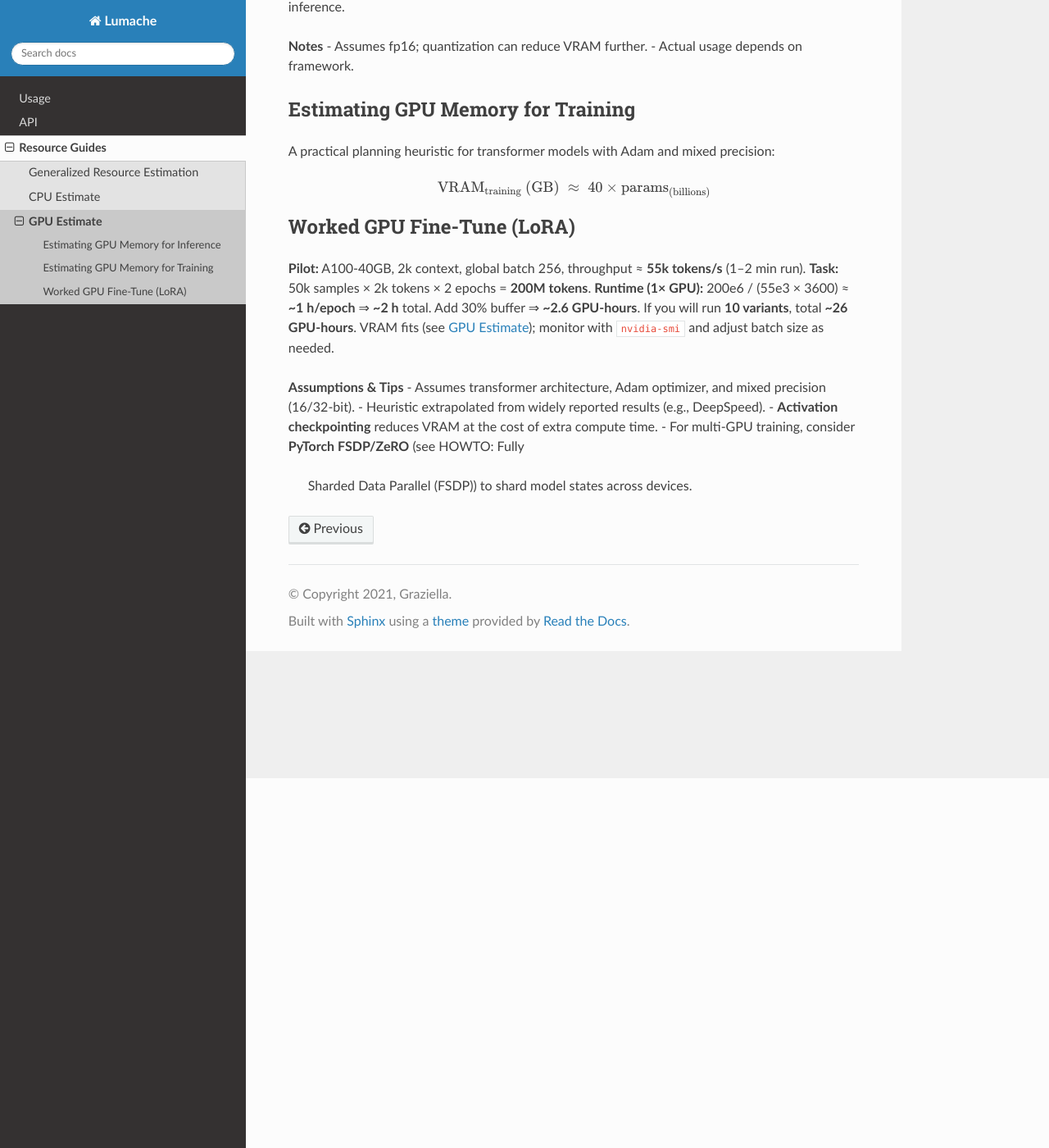
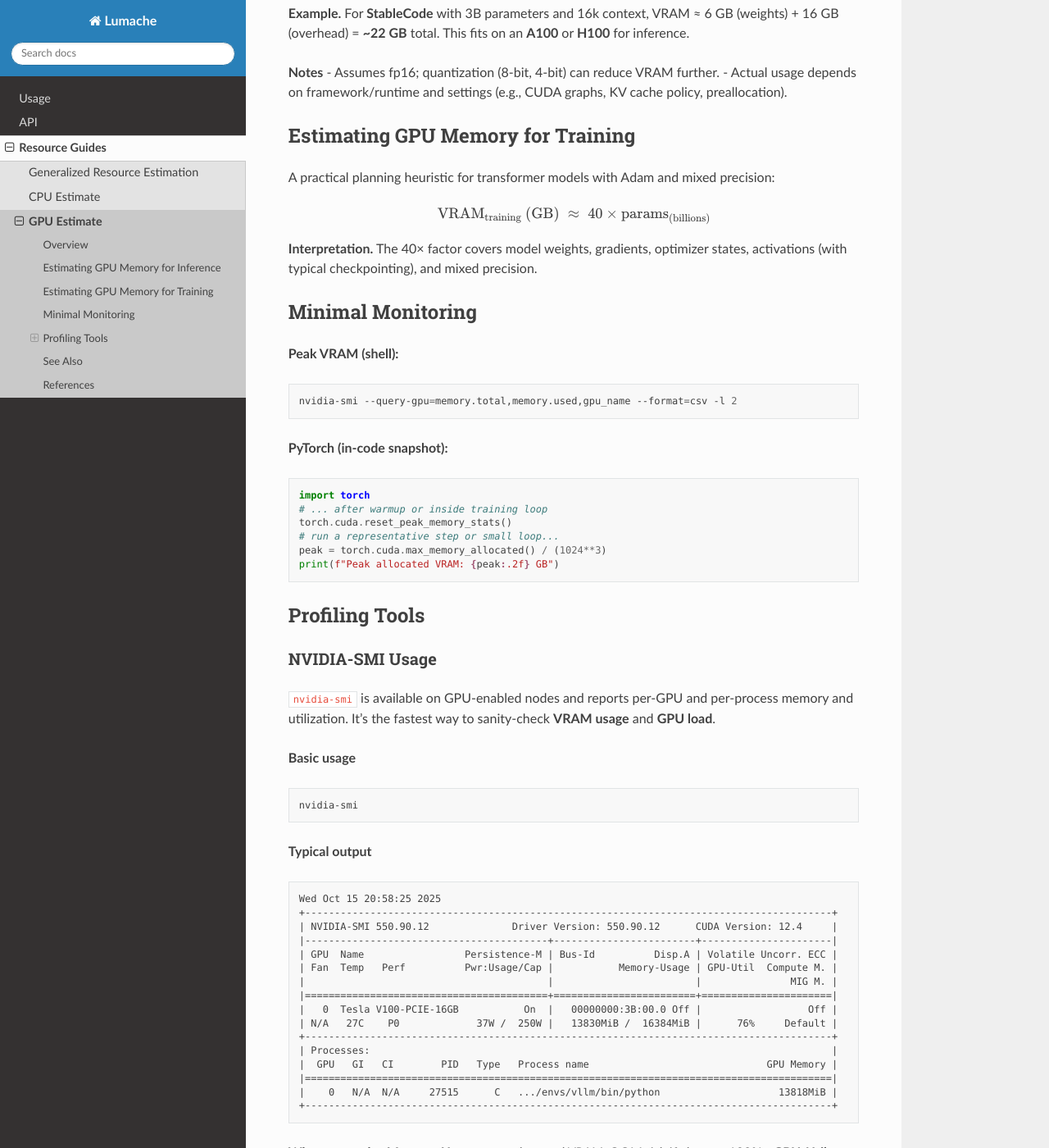
Before and after one commit to NAIRRProgram/nairr, a Sphinx documentation site: the page built from docs/source/resource_guides/gpu_estimation.rst, in a window 1280 px wide and 1400 px high, scrolled down 451 px. Shown: the whole window at 82% size. Built offline with Sphinx 7.4.7 and the Read the Docs theme 3.1.0, drawn with Linux system fonts in a browser that asks for light colours; pages that are not in the unit, such as notebooks, are missing from menus; some of the changed text lies outside the part shown.

Commit message:
Updated GPU documentation

```diff
--- a/docs/source/resource_guides/gpu_estimation.rst
+++ b/docs/source/resource_guides/gpu_estimation.rst
@@ -1,13 +1,15 @@
 GPU Estimate
 ============
 
+Overview
+--------
 Most modern AI models scale efficiently across multiple GPUs. Estimating GPU
-memory and compute time is important when submitting a proposal to the
-NAIRR Pilot program to avoid out-of-memory (OOM) errors and unnecessary waste.
+memory (VRAM) and compute time is critical for NAIRR proposals to avoid
+out-of-memory (OOM) errors and unnecessary resource waste.
 
 Estimating GPU Memory for Inference
 -----------------------------------
-A quick rule of thumb for fp16 (half precision):
+A quick rule of thumb for estimating GPU VRAM in GB:
 
 .. math::
 
@@ -15,13 +17,13 @@ A quick rule of thumb for fp16 (half precision):
    2 \times \mathrm{params}_{(\mathrm{billions})}
    \;+\; 1 \times \mathrm{context\ length}_{(\mathrm{thousands})}
 
-Example: for **StableCode** with 3B parameters and 16k context,
-estimated VRAM ≈ 6 GB (weights) + 16 GB (overhead) = **~22 GB** for inference.
-A model like this should fit on an **A100** or **H100** for inference.
+**Example.** For **StableCode** with 3B parameters and 16k context,
+VRAM ≈ 6 GB (weights) + 16 GB (overhead) = **~22 GB** total. This fits on an
+**A100** or **H100** for inference.
 
 **Notes**
-- Assumes fp16; quantization can reduce VRAM further.
-- Actual usage depends on framework.
+- Assumes fp16; quantization (8-bit, 4-bit) can reduce VRAM further.
+- Actual usage depends on framework/runtime and settings (e.g., CUDA graphs, KV cache policy, preallocation).
 
 Estimating GPU Memory for Training
 ----------------------------------
@@ -32,19 +34,110 @@ A practical planning heuristic for transformer models with Adam and mixed precis
    \mathrm{VRAM}_{\text{training}} \;(\mathrm{GB}) \;\approx\;
    40 \times \mathrm{params}_{(\mathrm{billions})}
 
+**Interpretation.** The 40× factor covers model weights, gradients, optimizer
+states, activations (with typical checkpointing), and mixed precision.
 
-Worked GPU Fine-Tune (LoRA)
----------------------------------------
-**Pilot:** A100-40GB, 2k context, global batch 256, throughput ≈ **55k tokens/s** (1–2 min run).
-**Task:** 50k samples × 2k tokens × 2 epochs = **200M tokens**.
-**Runtime (1× GPU):** 200e6 / (55e3 × 3600) ≈ **~1 h/epoch** ⇒ **~2 h** total.
-Add 30% buffer ⇒ **~2.6 GPU-hours**.
-If you will run **10 variants**, total **~26 GPU-hours**.
-VRAM fits (see :doc:`GPU Estimate <gpu_estimation>`); monitor with ``nvidia-smi`` and adjust batch size as needed.
+Minimal Monitoring
+------------------------------------
+**Peak VRAM (shell):**
 
-**Assumptions & Tips**
-- Assumes transformer architecture, Adam optimizer, and mixed precision (16/32-bit).
-- Heuristic extrapolated from widely reported results (e.g., DeepSpeed).
-- **Activation checkpointing** reduces VRAM at the cost of extra compute time.
-- For multi-GPU training, consider **PyTorch FSDP/ZeRO** (see HOWTO: Fully
-  Sharded Data Parallel (FSDP)) to shard model states across devices.
+.. code-block:: bash
+
+   nvidia-smi --query-gpu=memory.total,memory.used,gpu_name --format=csv -l 2
+
+**PyTorch (in-code snapshot):**
+
+.. code-block:: python
+
+   import torch
+   # ... after warmup or inside training loop
+   torch.cuda.reset_peak_memory_stats()
+   # run a representative step or small loop...
+   peak = torch.cuda.max_memory_allocated() / (1024**3)
+   print(f"Peak allocated VRAM: {peak:.2f} GB")
+
+Profiling Tools
+---------------
+NVIDIA-SMI Usage
+~~~~~~~~~~~~~~~~
+``nvidia-smi`` is available on GPU-enabled nodes and reports per-GPU and per-process
+memory and utilization. It’s the fastest way to sanity-check **VRAM usage** and **GPU load**.
+
+**Basic usage**
+
+.. code-block:: bash
+
+   nvidia-smi
+
+**Typical output**
+
+.. code-block:: text
+
+   Wed Oct 15 20:58:25 2025
+   +-----------------------------------------------------------------------------------------+
+   | NVIDIA-SMI 550.90.12              Driver Version: 550.90.12      CUDA Version: 12.4     |
+   |-----------------------------------------+------------------------+----------------------|
+   | GPU  Name                 Persistence-M | Bus-Id          Disp.A | Volatile Uncorr. ECC |
+   | Fan  Temp   Perf          Pwr:Usage/Cap |           Memory-Usage | GPU-Util  Compute M. |
+   |                                         |                        |               MIG M. |
+   |=========================================+========================+======================|
+   |   0  Tesla V100-PCIE-16GB           On  |   00000000:3B:00.0 Off |                  Off |
+   | N/A   27C    P0             37W /  250W |   13830MiB /  16384MiB |      76%     Default |
+   +-----------------------------------------------------------------------------------------+
+   | Processes:                                                                              |
+   |  GPU   GI   CI        PID   Type   Process name                              GPU Memory |
+   |=========================================================================================|
+   |    0   N/A  N/A     27515      C   .../envs/vllm/bin/python                    13818MiB |
+   +-----------------------------------------------------------------------------------------+
+
+**What to watch**
+- **Memory-Usage** → *used vs total VRAM*; OOM risk if close to 100%
+- **GPU-Util** → percent of time kernels keep the GPU busy
+- **Processes table** → *which PID / program* is using VRAM
+
+**Watch continuously (refresh every 2s)**
+
+.. code-block:: bash
+
+   nvidia-smi -l 2
+
+**Log to CSV over time (for later plotting)**
+
+.. code-block:: bash
+
+   nvidia-smi \
+     --query-gpu=timestamp,index,name,memory.total,memory.used,utilization.gpu \
+     --format=csv -l 2 >> gpu_usage.csv
+
+**Per-process view (memory by PID)**
+
+.. code-block:: bash
+
+   nvidia-smi --query-compute-apps=pid,process_name,used_memory --format=csv
+
+**Find the right node (SLURM clusters)**
+
+.. code-block:: bash
+
+   # Which node is my job on?
+   squeue -u $USER
+   # SSH to that node to run nvidia-smi there (if your site allows):
+   ssh <node-name>
+
+Tips
+~~~~
+- Sample **after warm-up** to capture steady-state VRAM (JIT/graphs can spike initially).
+- Combine with ``/usr/bin/time -v`` to capture **CPU/RAM** alongside GPU stats.
+- If VRAM is near capacity, try **smaller batch/sequence**, **activation checkpointing**, or **quantization**.
+
+See Also
+--------
+* :doc:`Generalized Resource Estimation <resource_estimation>`
+* :doc:`CPU Estimate <cpu_estimation>`
+
+References
+----------
+.. [OSC-GPU] Ohio Supercomputer Center, *HOWTO: Estimating and Profiling GPU Memory Usage for Generative AI*.
+   Available at: `https://www.osc.edu/resources/getting_started/howto/howto_estimating_and_profiling_gpu_memory_usage_for_generative_ai
+   <https://www.osc.edu/resources/getting_started/howto/howto_estimating_and_profiling_gpu_memory_usage_for_generative_ai>`_
+   (accessed October 20, 2025).
```
